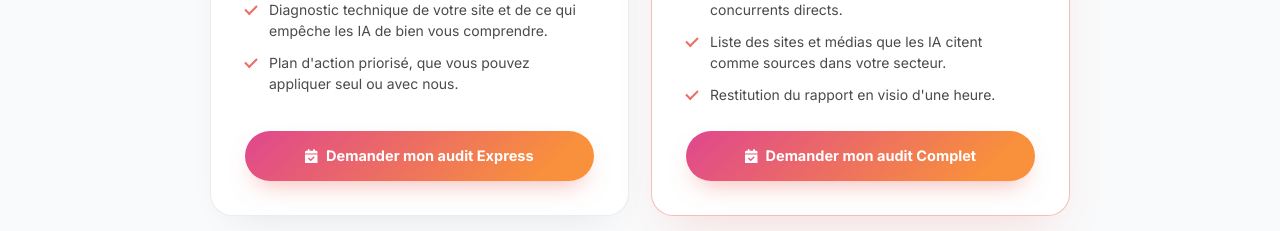
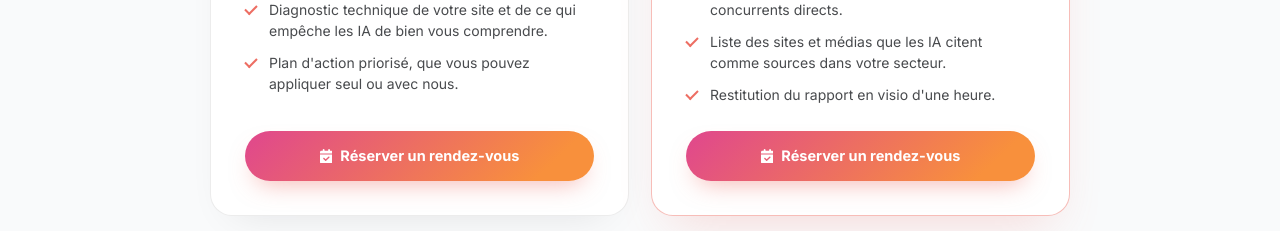
Before and after one commit to agencekameo/Kameo-nouveau-site-code, a Next.js app: page /audit-geo in a window 1280 px wide. Shown: the part 1860-2091 px from the top of the page. Built offline with nearby package versions, Linux system fonts and the light colour scheme.

Commit message:
GEO : « Réserver un rendez-vous » sur les deux cartes d'audit
À la demande de Benjamin, comme sur les formules d'accompagnement (au lieu de
« Demander mon audit Express / Complet »).

Co-Authored-By: Claude Opus 5.5 <noreply@anthropic.com>

```diff
--- a/src/content/geo.ts
+++ b/src/content/geo.ts
@@ -45,7 +45,7 @@ export const GEO_AUDITS: GeoOffer[] = [
       'Diagnostic technique de votre site et de ce qui empêche les IA de bien vous comprendre.',
       "Plan d'action priorisé, que vous pouvez appliquer seul ou avec nous.",
     ],
-    cta: 'Demander mon audit Express',
+    cta: 'Réserver un rendez-vous',
   },
   {
     id: 'complet',
@@ -60,7 +60,7 @@ export const GEO_AUDITS: GeoOffer[] = [
       "Restitution du rapport en visio d'une heure.",
     ],
     featured: true,
-    cta: 'Demander mon audit Complet',
+    cta: 'Réserver un rendez-vous',
   },
 ];
 
```
